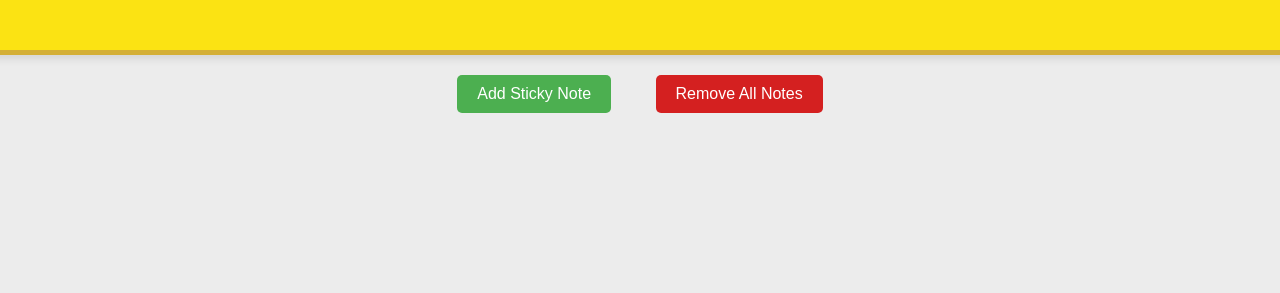
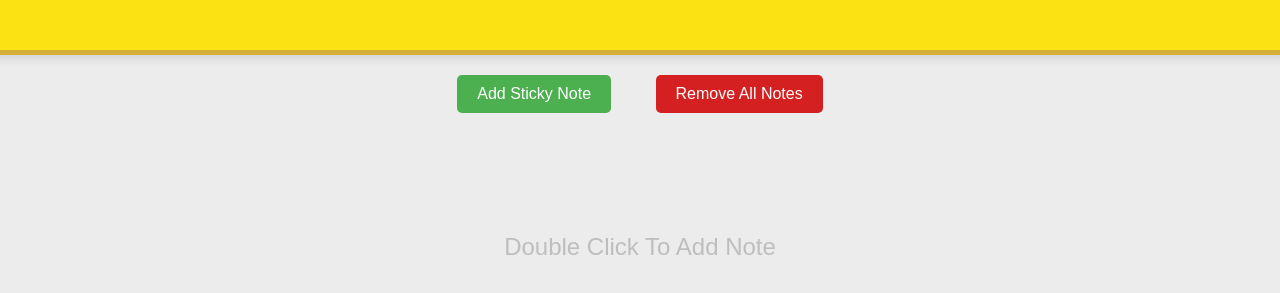
Before and after one commit to JohnBacho/NoteTack, a plain HTML site: page index.html in a window 1280 px wide. Shown: the part 123-416 px from the top of the page. Drawn offline with Linux system fonts and the light colour scheme.

Commit message:
added some visual cues to inform user that double clicking creates a note

```diff
--- a/index.html
+++ b/index.html
@@ -43,12 +43,15 @@
       <button id="Clear">Remove All Notes</button>
     </div>
 
-    <div id="notes-container"></div>
+    <div id="notes-container">
+      <div id="text-in-notes-container" style="text-align: center; padding: 100px; color: rgb(190, 190, 190); font-size: x-large;">Double Click To Add Note</div>
+    </div>
 
     <script>
       const notesContainer = document.getElementById("notes-container");
       const addNoteBtn = document.getElementById("add-note-btn");
       const clearBtn = document.getElementById("Clear");
+      const textnotes = document.getElementById("text-in-notes-container");
 
       // Loads saved notes from localStorage
       window.onload = () => {
@@ -144,6 +147,7 @@
         const containerRect = notesContainer.getBoundingClientRect();
         const x = e.clientX - containerRect.left;
         const y = e.clientY - containerRect.top;
+        textnotes.textContent = '';
         createNoteElement(Date.now(), "", { top: `${y}px`, left: `${x}px` });
       });
 
```
